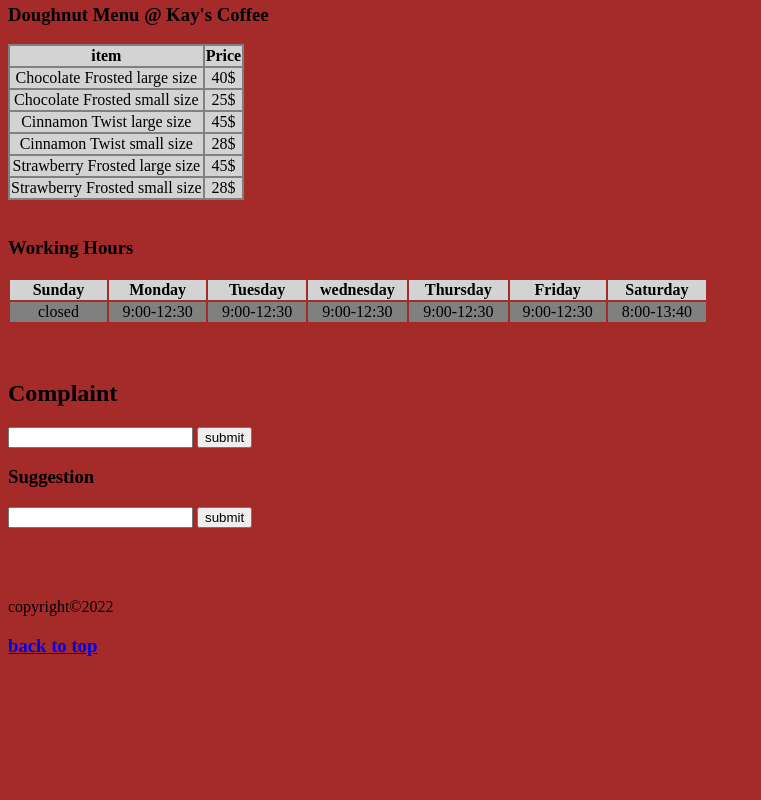
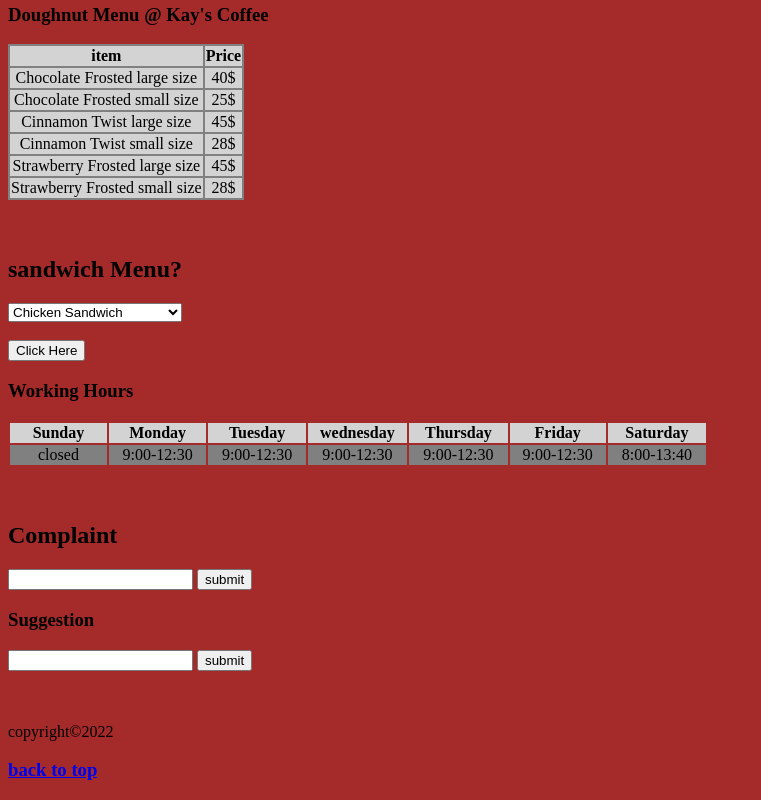
Before and after one commit to kaypoo93/my-first-proect, a plain HTML site: page coffee/index.html in a window 1280 px wide. Shown: the part 2260-3060 px from the top of the page, without its empty margins (0-761 px from the left). Before the commit the page ends 2935 px from the top, so only its background shows below. Drawn offline with Linux system fonts and the light colour scheme.

Commit message:
quick update
sandwich Menu for Sandwich Lovers

```diff
--- a/coffee/index.html
+++ b/coffee/index.html
@@ -95,7 +95,21 @@
      <td>28$</td>
     </tr>
   </table>
- <br>
+  <br>
+  <br>
+  <h2>sandwich Menu?</h2>
+  <select name="language">
+   <option value="Chicken Sandwich">Chicken Sandwich</option>
+   <option value="Egg Sandwich">Egg Sandwich</option>
+   <option value="Roast Beef Sandwich">Roast Beef Sandwich</option>
+   <option value="Ham Sandwich">Ham Sandwich</option>
+   <option value="Grilled Chicken Sandwich">Grilled Chicken Sandwich
+   <option>
+  </select>
+  <br>
+  <br>
+  <input type="button" value="Click Here">
+  <br>
  <h3>Working Hours</h3>
  <table width="700">
   <tr bgcolor="lightgrey" align="center">
@@ -127,8 +141,7 @@
  <h3>Suggestion</h3>
 <form action="method"> <input type="text" name="suggestion" id="suggestion"> <button type="submit">submit</button></form>
  <br>
-<br>
-<br>
+ <br>
  <p>copyright&copy;2022</p>
  <h3><a href="#logo">back to top</a></h3>
 </body>
```
